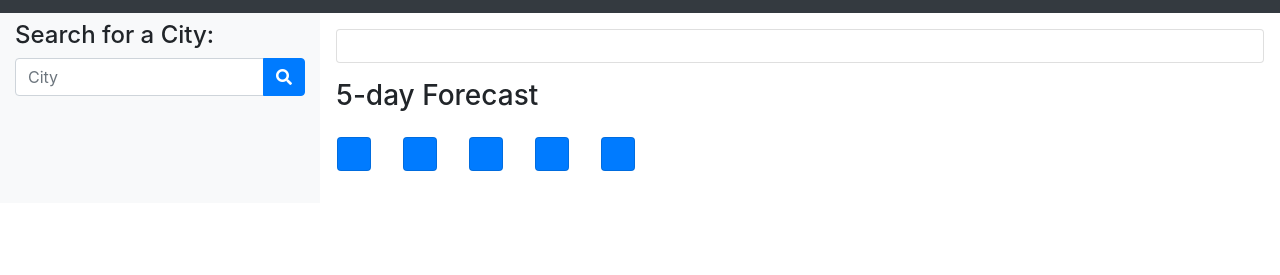
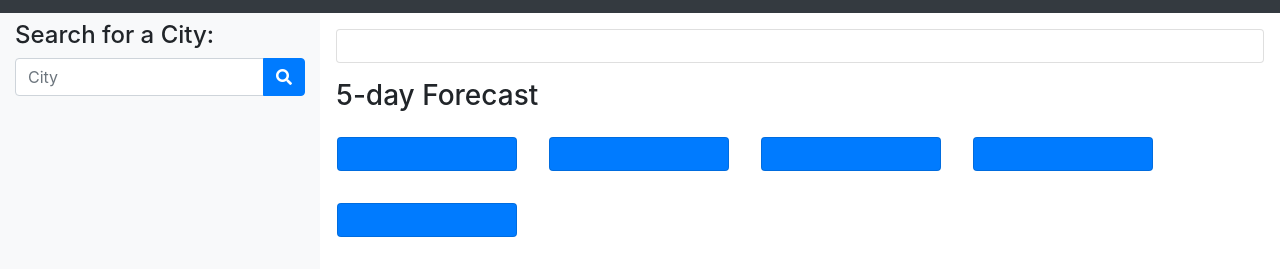
Before and after one commit to ingridhoffman/Homework6, a plain HTML site: page index.html in a window 1280 px wide. Shown: the part 59-334 px from the top of the page. Drawn offline with nearby package versions, Linux system fonts and the light colour scheme; no server answers.

Commit message:
fix forecast box width

```diff
--- a/index.html
+++ b/index.html
@@ -58,11 +58,31 @@
 				<section id="fiveDay">
 					<h3>5-day Forecast</h3>
 					<div class="row">
-						<div class="card bg-primary text-white p-3 m-3" id="0"></div>
-						<div class="card bg-primary text-white p-3 m-3" id="1"></div>
-						<div class="card bg-primary text-white p-3 m-3" id="2"></div>
-						<div class="card bg-primary text-white p-3 m-3" id="3"></div>
-						<div class="card bg-primary text-white p-3 m-3" id="4"></div>
+						<div
+							class="card bg-primary text-white p-3 m-3"
+							style="width: 180px"
+							id="0"
+						></div>
+						<div
+							class="card bg-primary text-white p-3 m-3"
+							style="width: 180px"
+							id="1"
+						></div>
+						<div
+							class="card bg-primary text-white p-3 m-3"
+							style="width: 180px"
+							id="2"
+						></div>
+						<div
+							class="card bg-primary text-white p-3 m-3"
+							style="width: 180px"
+							id="3"
+						></div>
+						<div
+							class="card bg-primary text-white p-3 m-3"
+							style="width: 180px"
+							id="4"
+						></div>
 					</div>
 				</section>
 			</div>
```
